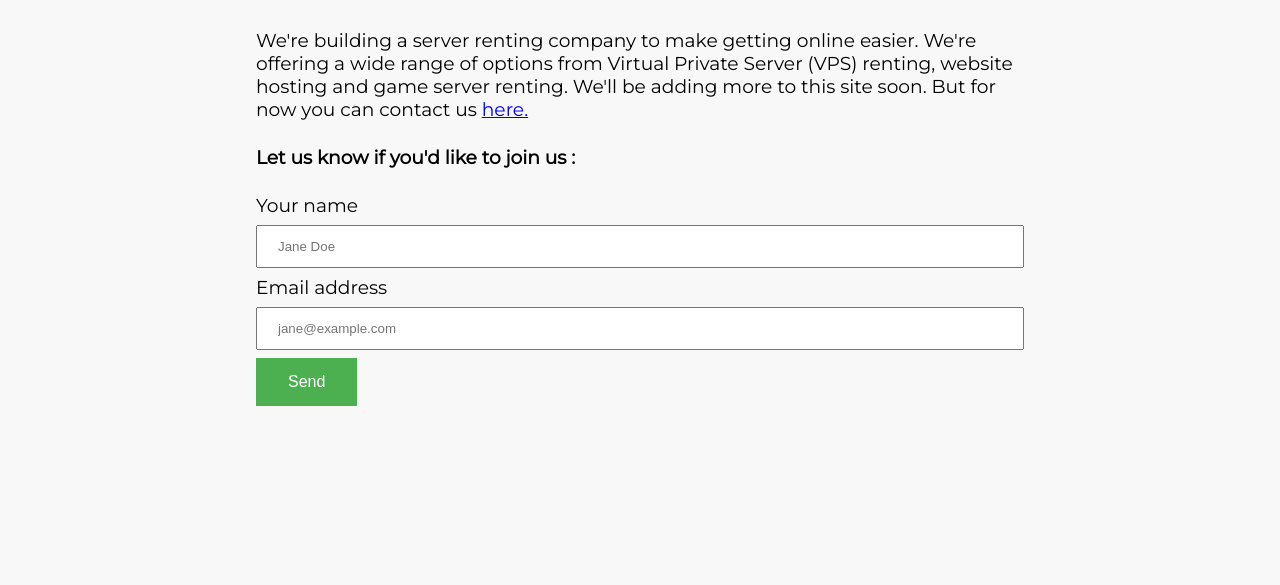
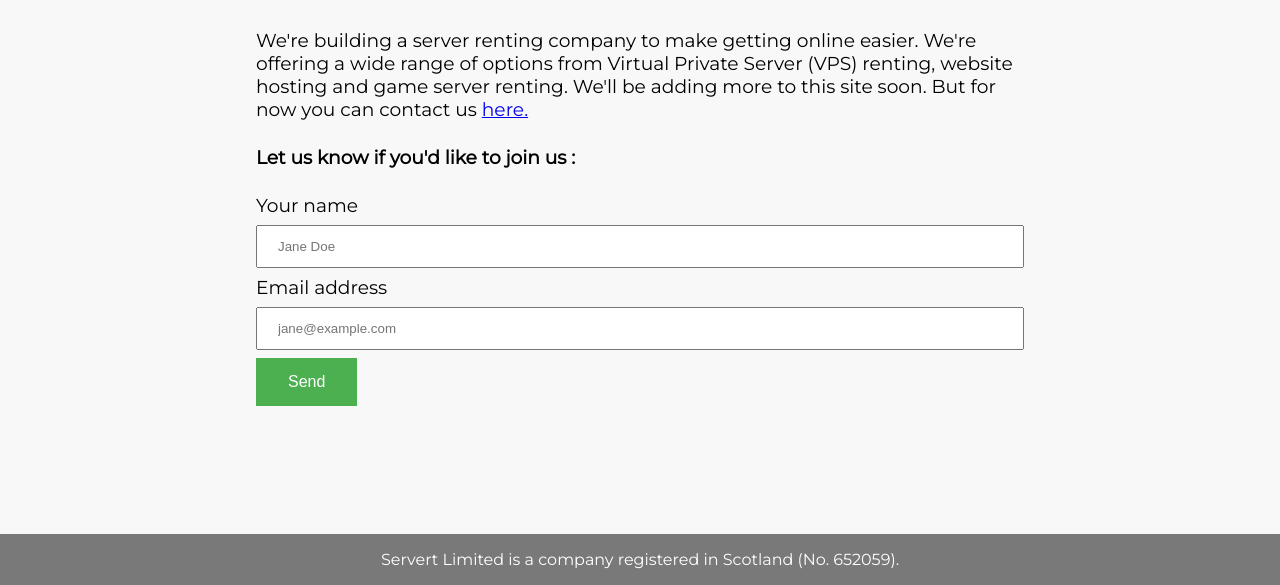
Before and after one commit to m2a9x45/servert, a plain HTML site: page web/landing-page/servert-web/index.html in a window 1280 px wide. Shown: the part 215-800 px from the top of the page. Drawn offline with Linux system fonts and the light colour scheme.

Commit message:
Adding footer with comapny number

```diff
--- a/web/landing-page/servert-web/index.html
+++ b/web/landing-page/servert-web/index.html
@@ -39,7 +39,7 @@
     </form>
    </main>
    <footer>
-
+        <p>Servert Limited is a company registered in Scotland (No. 652059).</p>
    </footer>
     <script src="main.js"></script>
 </body>
--- a/web/landing-page/servert-web/main.css
+++ b/web/landing-page/servert-web/main.css
@@ -19,7 +19,16 @@ main {
     width: 60%;
     margin: 4% auto;
     font-size: 14pt;
+}
 
+footer {
+    position: fixed;
+    left: 0;
+    bottom: 0;
+    width: 100%;
+    background-color: rgb(121, 121, 121);
+    color: white;
+    text-align: center;
 }
 
 #custName {
```
